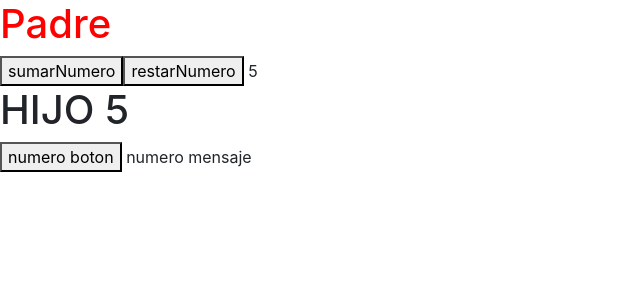
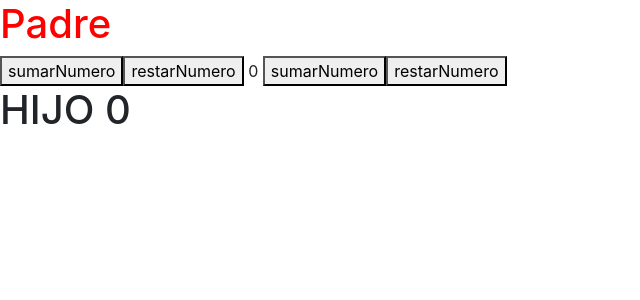
Before and after one commit to DavidAvilesBios/angular-course, an Angular app: page / in a window 1280 px wide. Shown: the top 300 px of the page, without its empty margins (0-640 px from the left). Built offline with nearby package versions, Linux system fonts and the light colour scheme.

Commit message:
trabajo 11/02/2023

```diff
--- a/src/app/app.component.html
+++ b/src/app/app.component.html
@@ -4,4 +4,7 @@
 <button (click)="restarNumero()">restarNumero</button>
 {{numero}}
 
-<app-component-ngif [numero]="numero"></app-component-ngif>
+<button (click)="sumarNumero2()">sumarNumero</button>
+<button (click)="restarNumero2()">restarNumero</button>
+{{numero2}}
+<app-component-ngif [numero]="numero" [numero2]="numero2"></app-component-ngif>
--- a/src/app/app.component.ts
+++ b/src/app/app.component.ts
@@ -6,39 +6,23 @@ import { Component } from '@angular/core';
   styleUrls: ['./app.component.css']
 })
 export class AppComponent {
-  title = 'Node';
-  numero:number = 5;
-  numero2:number = 10;
-  cadena1:string = "hola ";
-  cadena2:string = "mundo";
-  cadena3:string = "";
-  resultado:number = 0;
-  sumar(){
-    this.resultado = this.numero + this.numero2;
+  title = 'angular-project';
+
+  numero:number = 0;
+  numoer2:number = 0;
+
+  sumarNumero(){
+    this.numero+= 1;
   }
 
-  restar(){
-    this.resultado = this.numero - this.numero2;
+  restarNumero(){
+    this.numero-= 1;
+  }
+  sumarNumero2(){
+    this.numero+= 1;
   }
 
-  dividir(){
-    if(this.numero === 0 || this.numero2 === 0){
-      console.log("Error");
-    }
-    else{
-      this.resultado = this.numero / this.numero2;
-    }
-  }
-
-  multiplicar(){
-    this.resultado = this.numero * this.numero2;
-  }
-
-  sumarCadenas(){
-    this.cadena3 = this.cadena1 + this.cadena2;
-  }
-  restablecer(){
-    this.resultado = 0;
-    this.cadena3 = "";
+  restarNumero2(){
+    this.numero-= 1;
   }
 }
--- a/src/app/components/component-ngif/component-ngif.component.html
+++ b/src/app/components/component-ngif/component-ngif.component.html
@@ -1,4 +1,4 @@
-<h1>HIJO {{numero}}</h1>
+<h1>HIJO {{numero}} {{numero2}}</h1>
 
 <div *ngIf="numero >= 10">
   <h1>El numero es mayor a 10</h1>
@@ -22,3 +22,7 @@ numero boton
 <span *ngIf="numero">
  numero mensaje
 </span>
+
+<div *ngIf="numero2 >= 10">
+  <h1>El numero es mayor a 10</h1>
+</div>
--- a/src/app/components/component-ngif/component-ngif.component.ts
+++ b/src/app/components/component-ngif/component-ngif.component.ts
@@ -8,6 +8,7 @@ import { Component, Input, OnInit } from '@angular/core';
 export class ComponentNgifComponent implements OnInit {
 
   @Input() numero?: number;
+  @Input() numero2?: number;
 
   constructor() { }
 
```
